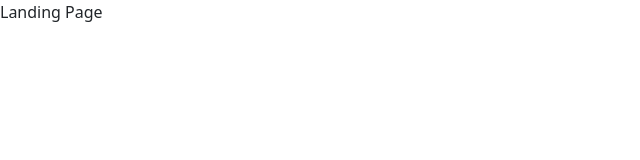
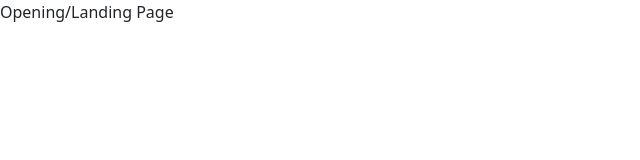
Before and after one commit to L2GS-19101360/CampusChime, a React (Vite) app: page / in a window 1280 px wide. Shown: the top 160 px of the page, without its empty margins (0-640 px from the left). Built offline with nearby package versions, Linux system fonts and the light colour scheme.

Commit message:
Update App.jsx

```diff
--- a/src/App.jsx
+++ b/src/App.jsx
@@ -20,7 +20,7 @@ class App extends Component {
   render() {
     return (
       <div>
-        Landing Page
+        Opening/Landing Page
       </div>
     )
   }
```
